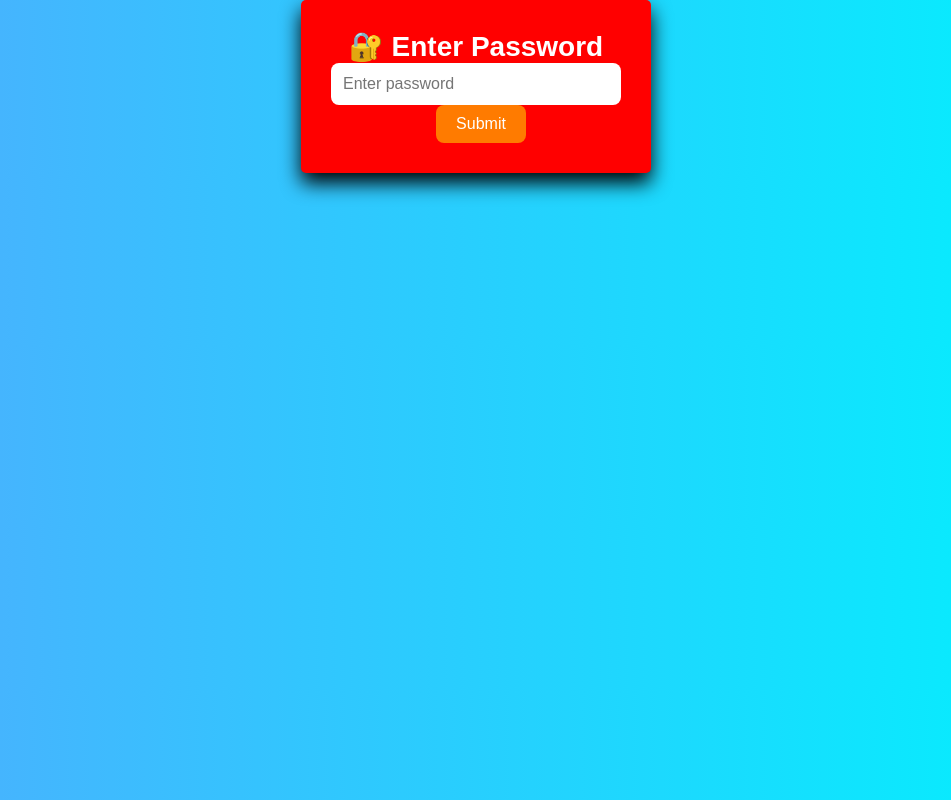
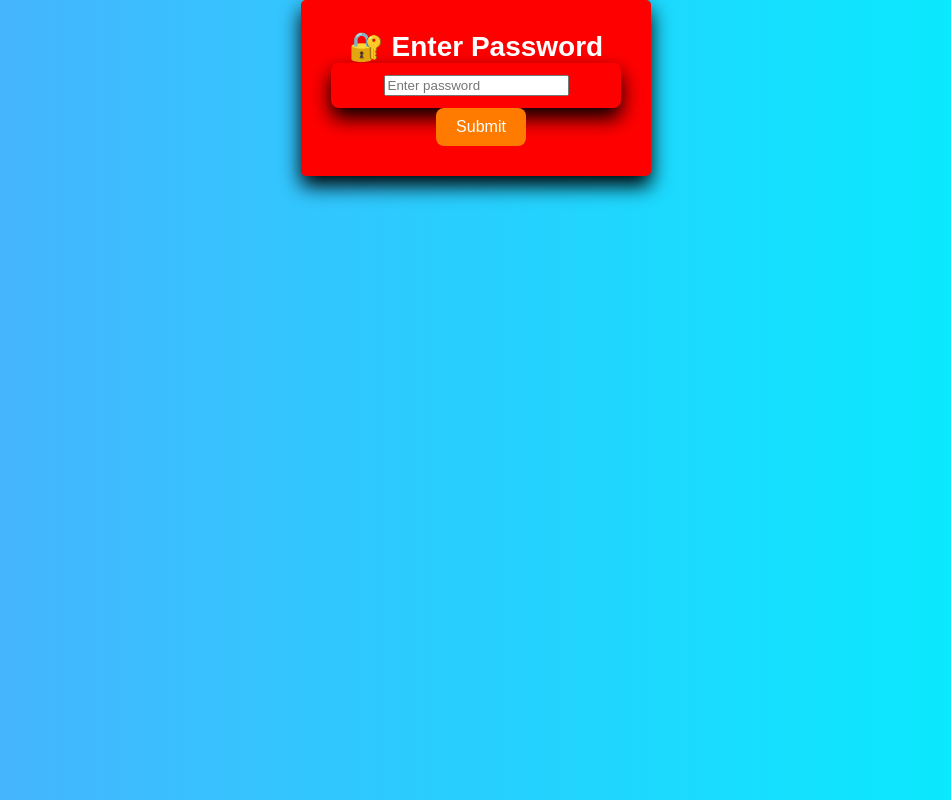
Before and after one commit to yntech123/Qr, a plain HTML site: page index.html in a window 1280 px wide. Shown: the whole page, without its empty margins (164-1115 px from the left). Drawn offline with Linux system fonts and the light colour scheme.

Commit message:
Update password input styling
Refactor input styling into a new class 'input-box'.

```diff
--- a/index.html
+++ b/index.html
@@ -30,7 +30,7 @@
       font-size: 28px;
     }
 
-    input {
+    .input-box {
       padding: 12px;
       border-radius: 8px;
       border: none;
@@ -66,8 +66,9 @@
 <body>
 <div>
 <h2>🔐 Enter Password</h2>
-
+<div class="input-box">
 <input type="password" id="pass" placeholder="Enter password">
+</div>
 <button onclick="checkPass()">Submit</button>
 </div>
 <br><br>
```
